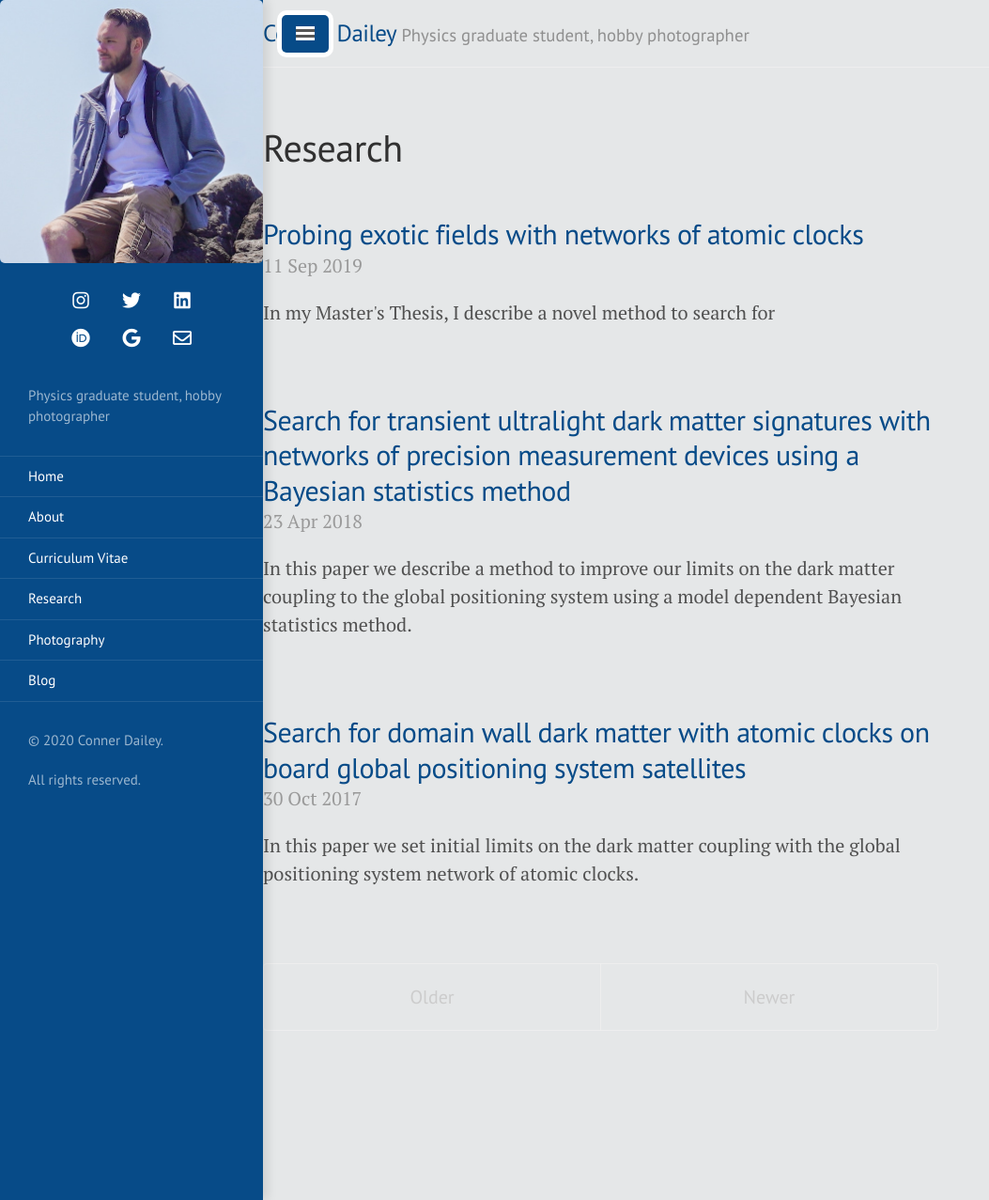
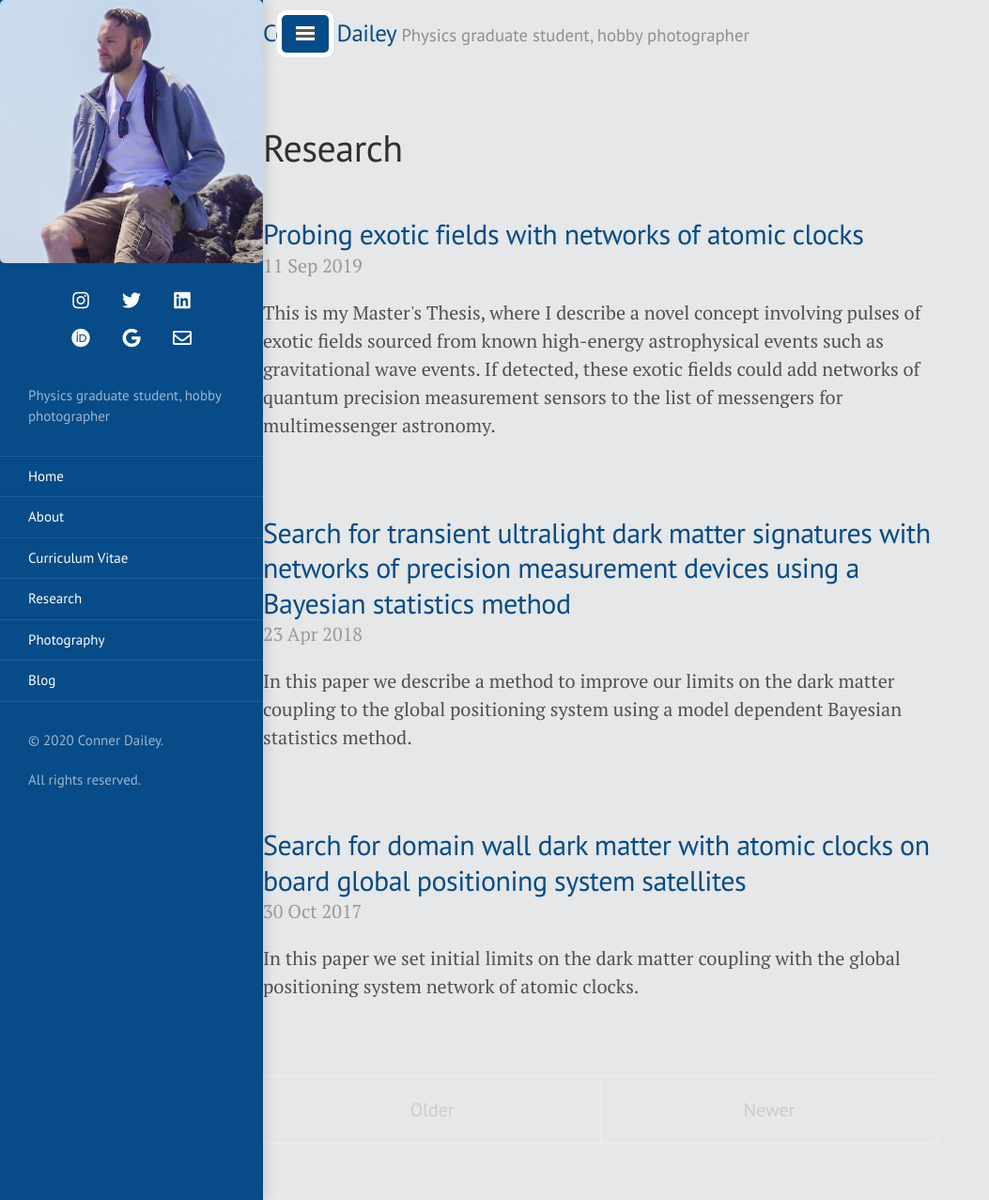
Before and after one commit to TakeTwiceDailey/TakeTwiceDailey.github.io, a Jekyll site: the page built from research/index.html, in a window 1280 px wide and 1277 px high. Shown: the whole window at 94% size, without its empty margins (0-1053 px from the left). Built offline with Jekyll 4.4.1, drawn with Linux system fonts in a browser that asks for light colours; nearby versions of some CDN libraries.

Commit message:
added researcg info

```diff
--- a/_research/2019-09-11-masters-thesis.md
+++ b/_research/2019-09-11-masters-thesis.md
@@ -1,7 +1,7 @@
 ---
 layout: research_post
 title: Probing exotic fields with networks of atomic clocks
-shortinfo: In my Master's Thesis, I describe a novel method to search for
+shortinfo: This is my Master's Thesis, where I describe a novel concept involving pulses of exotic fields sourced from known high-energy astrophysical events such as gravitational wave events. If detected, these exotic fields could add networks of quantum precision measurement sensors to the list of messengers for multimessenger astronomy.
 abstract: An exotic light field (ELF) is a class of field beyond the standard model that could be produced in high-energy astrophysical events with enough amplitude to be detected with precision measurement sensors. A model that describes an ELF as a pulse of ultra-relativistic matter waves and an estimate of the sensitivity for current and future networks of atomic clocks to detect ELFs is developed here. The global positioning system (GPS) is presented as an existing network of atomic clocks that has the potential to probe ELFs. A first proof-of-principle search for ELFs emitted as bursts from the GW170817 neutron star merger was performed with data from GPS. Although no concrete evidence was found for ELFs, a foundation has been produced for future searches for ELFs originating from many other astrophysical events, such as gamma ray bursts, black hole mergers, and solar flares for the last 20 years of GPS operation.
 authors: Conner Dailey
 link: http://hdl.handle.net/11714/6029
```
